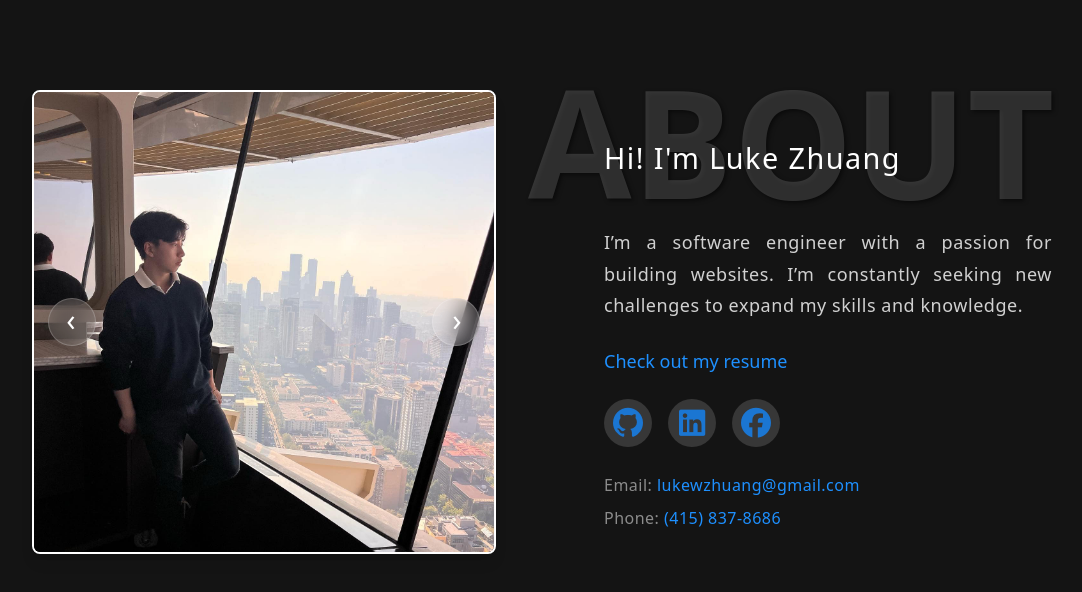
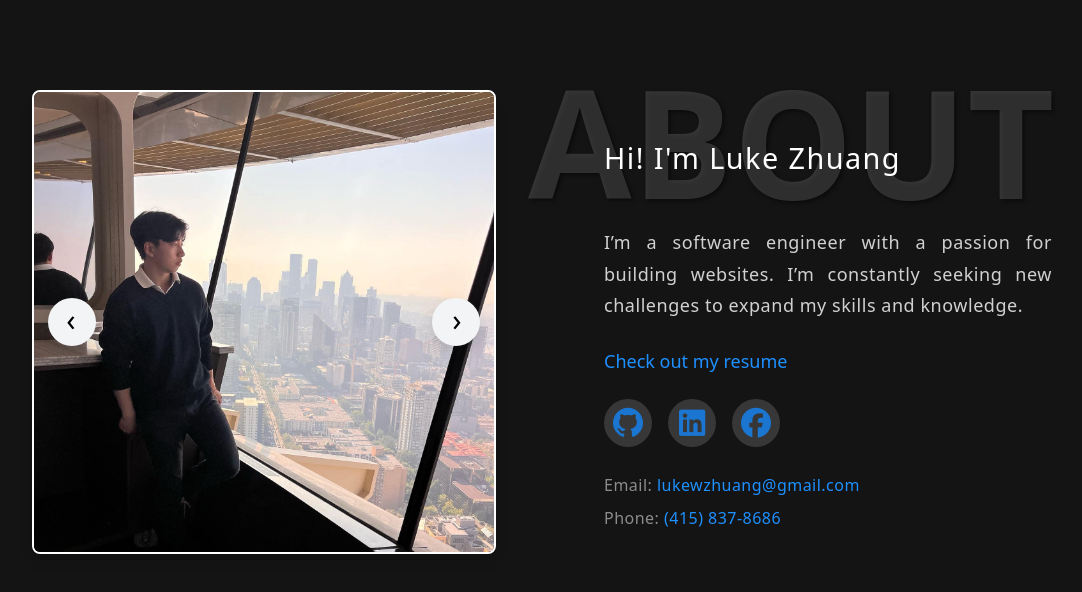
Before and after one commit to Luke7787/website-portfolio, a Next.js app in the folder luke-portfolio/: page / in a window 1280 px wide. Shown: the part 774-1366 px from the top of the page, without its empty margins (72-1154 px from the left). Built offline with nearby package versions, Linux system fonts and the light colour scheme.

Commit message:
updated slide show buttons

```diff
--- a/luke-portfolio/src/app/page.tsx
+++ b/luke-portfolio/src/app/page.tsx
@@ -76,14 +76,12 @@ function Slideshow() {
     flex items-center justify-center
     w-12 h-12
     rounded-full
-          bg-white/10
-          backdrop-blur-md
-          border border-white/20
-          text-white
+    bg-gray-100
+    text-black
     text-3xl
     leading-none
-          shadow-lg
-          hover:bg-white/20
+    shadow-[0_8px_20px_rgba(0,0,0,0.15)]
+    hover:bg-gray-200
     hover:scale-110
     active:scale-95
     transition-all duration-300
@@ -103,14 +101,12 @@ function Slideshow() {
     flex items-center justify-center
     w-12 h-12
     rounded-full
-          bg-white/10
-          backdrop-blur-md
-          border border-white/20
-          text-white
+    bg-gray-100
+    text-black
     text-3xl
     leading-none
-          shadow-lg
-          hover:bg-white/20
+    shadow-[0_8px_20px_rgba(0,0,0,0.15)]
+    hover:bg-gray-200
     hover:scale-110
     active:scale-95
     transition-all duration-300
```
Lines whose indentation alone changed are shown as unchanged.
